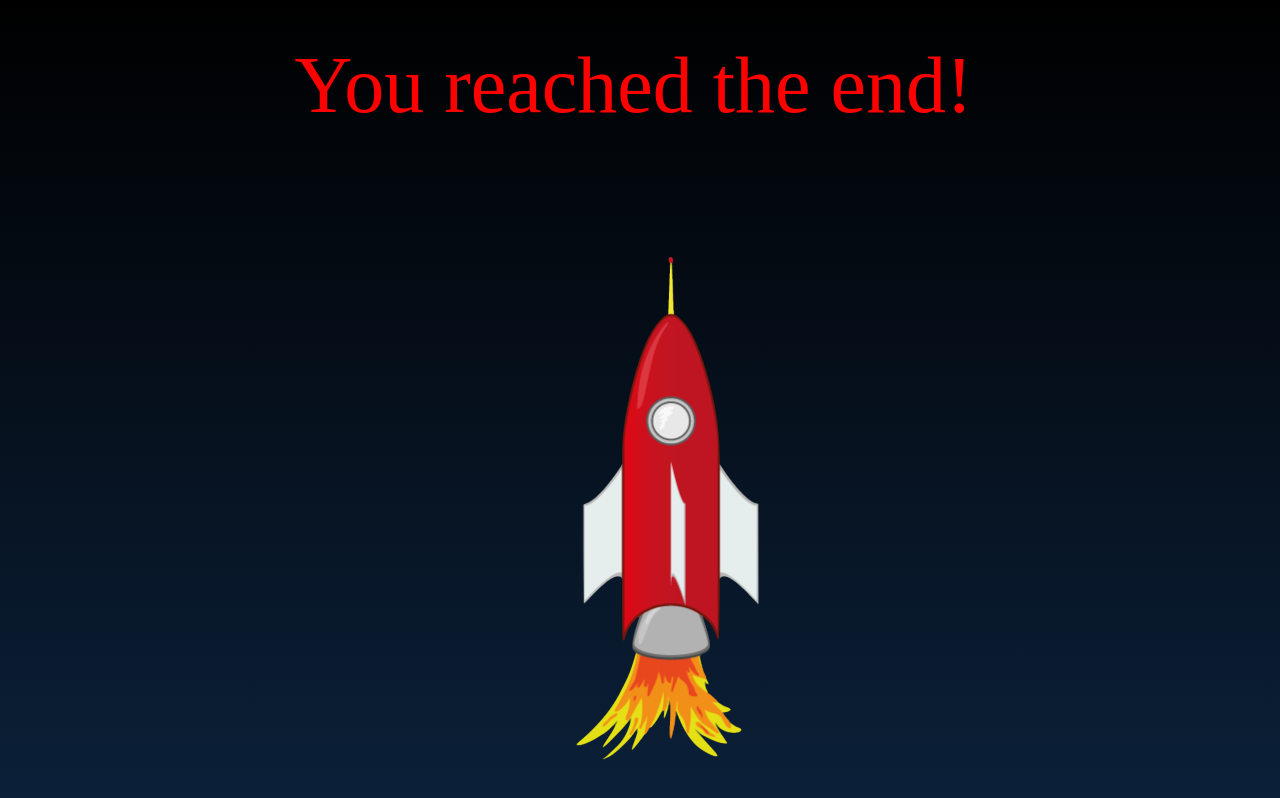
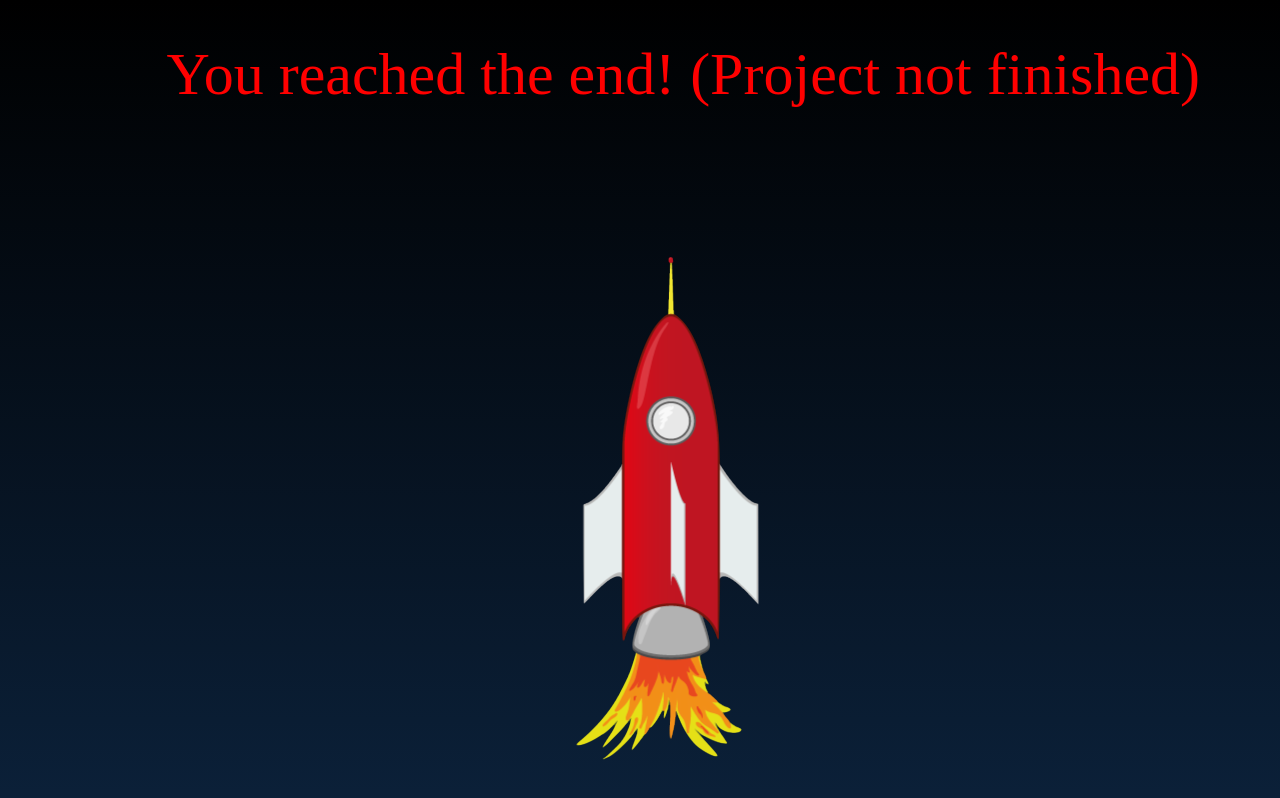
Before and after one commit to paviro/Space-Flight, a plain HTML site: page index.html in a window 1280 px wide. Drawn offline with Linux system fonts and the light colour scheme.

Commit message:
fixed README and ending text

```diff
--- a/index.html
+++ b/index.html
@@ -47,9 +47,9 @@ background-position:center center;
 }
 #end{
 position:absolute;
-left: 23%;
+left: 13%;
 top: 40px;
-font-size:80px;
+font-size:60px;
 color: red;
 z-index:1;
 }
@@ -76,7 +76,7 @@ position:absolute;
 	z-index:1;
 	height: 90px;
 	width: 206px;
-	opacity:0.9;
+	opacity:1;
 	bottom: 1070px;
 	-webkit-animation-name: cloud1;
 	-webkit-animation-duration: 9s;
@@ -184,7 +184,7 @@ function fly() {
     	setTimeout('fly()',2);
 }
 </script>
-<div id="end">You reached the end!</div>
+<div id="end">You reached the end! (Project not finished)</div>
 <div id="sky">
 <div id="earth"></div>
 <div class="clouds" id="cloud1"></div>
```
Also changed, not shown: 1 other file.
